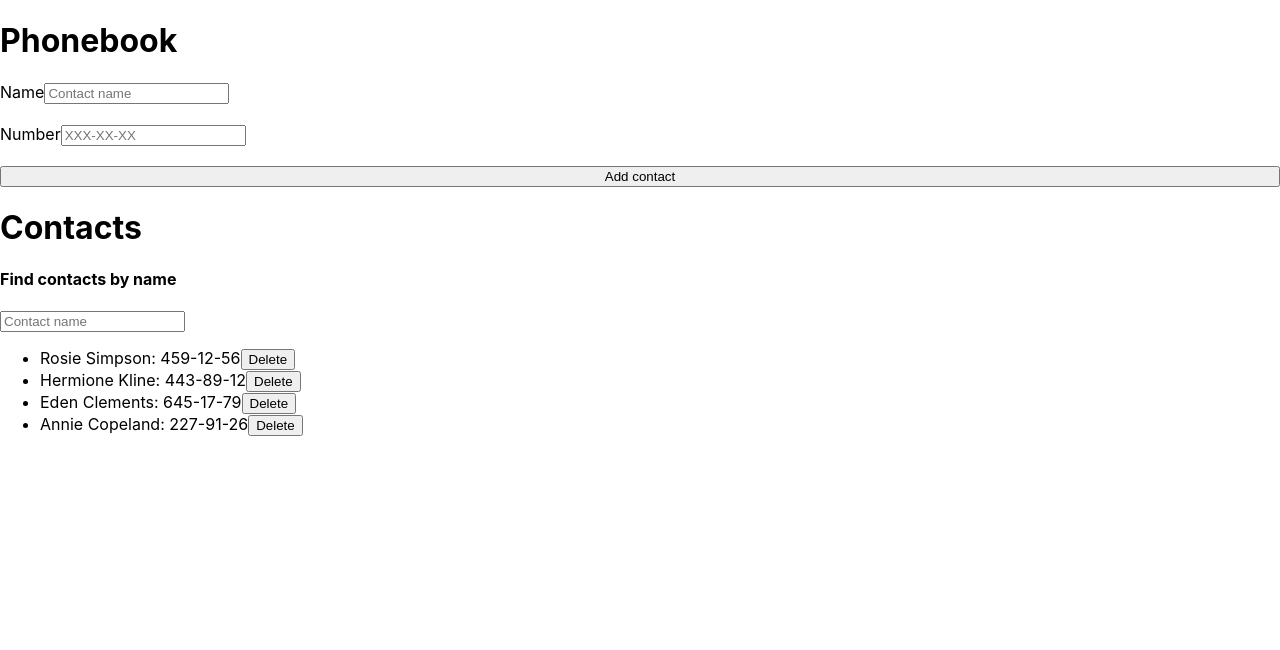
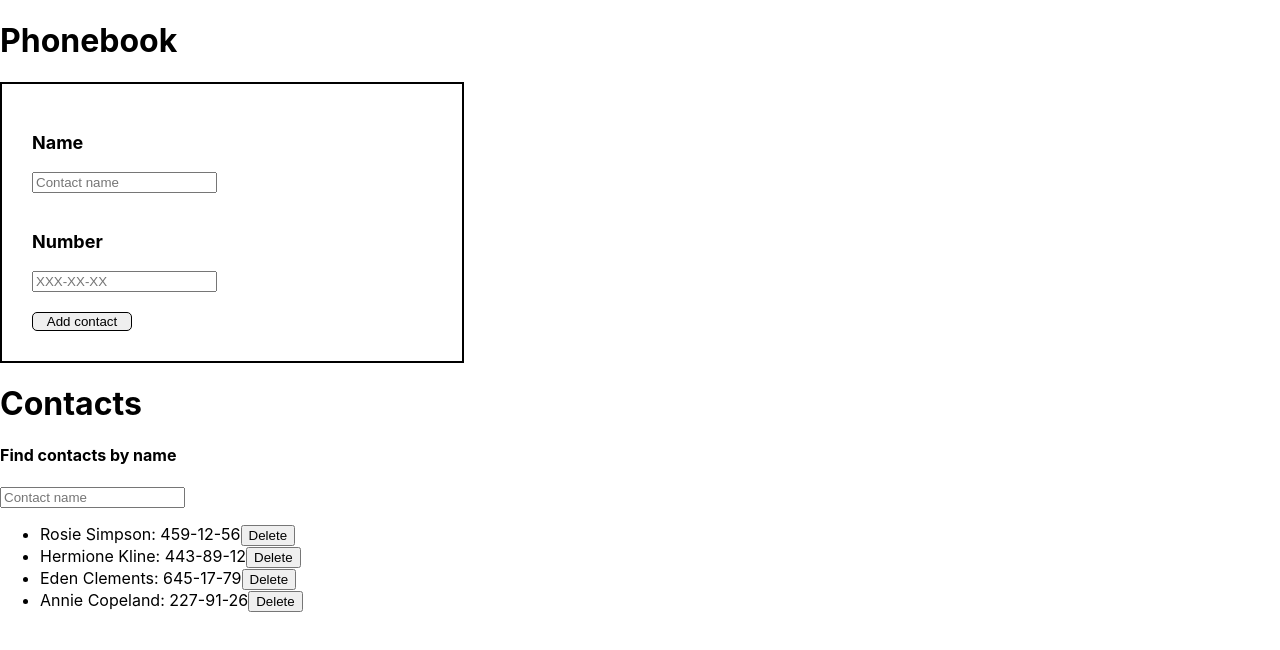
Before and after one commit to patryq03/goit-react-hw-03-phonebook, a React (Create React App) app: page / in a window 1280 px wide. Shown: the top 650 px of the page. Built offline with nearby package versions, Linux system fonts and the light colour scheme.

Commit message:
feat: change src folder

```diff
--- a/src/components/App.jsx
+++ b/src/components/App.jsx
@@ -28,10 +28,13 @@ class App extends Component {
   }
 
   componentDidUpdate(_, prevState) {
-    if (this.state.contacts !== prevState.contacts) {
-      localStorage.setItem('contacts', JSON.stringify(this.state.contacts));
+    const textContacts = JSON.stringify(this.state.contacts)
+    if (textContacts !== prevState.contacts) {
+      localStorage.setItem('contacts', textContacts);
+
     }
   }
+
 
   formSubmitHandler = data => {
     this.repeatControl(data);
--- a/src/components/Form/Form.jsx
+++ b/src/components/Form/Form.jsx
@@ -25,10 +25,10 @@ class Form extends Component {
   };
   render() {
     return (
-      <div className={css.contactform}>
+      <div className={css.form}>
         <form type="submit" onSubmit={this.handleSubmit}>
           <label>
-            Name
+            <p className={css.p}>Name</p>
             <input
               type="text"
               name="name"
@@ -41,7 +41,7 @@ class Form extends Component {
             />
           </label>
           <label>
-            Number
+            <p className={css.p}>Number</p>
             <input
               type="tel"
               name="number"
@@ -53,7 +53,7 @@ class Form extends Component {
               value={this.state.number}
             />
           </label>
-          <button type="submit">Add contact</button>
+          <button type="submit" className={css.button}>Add contact</button>
         </form>
       </div>
     );
```
